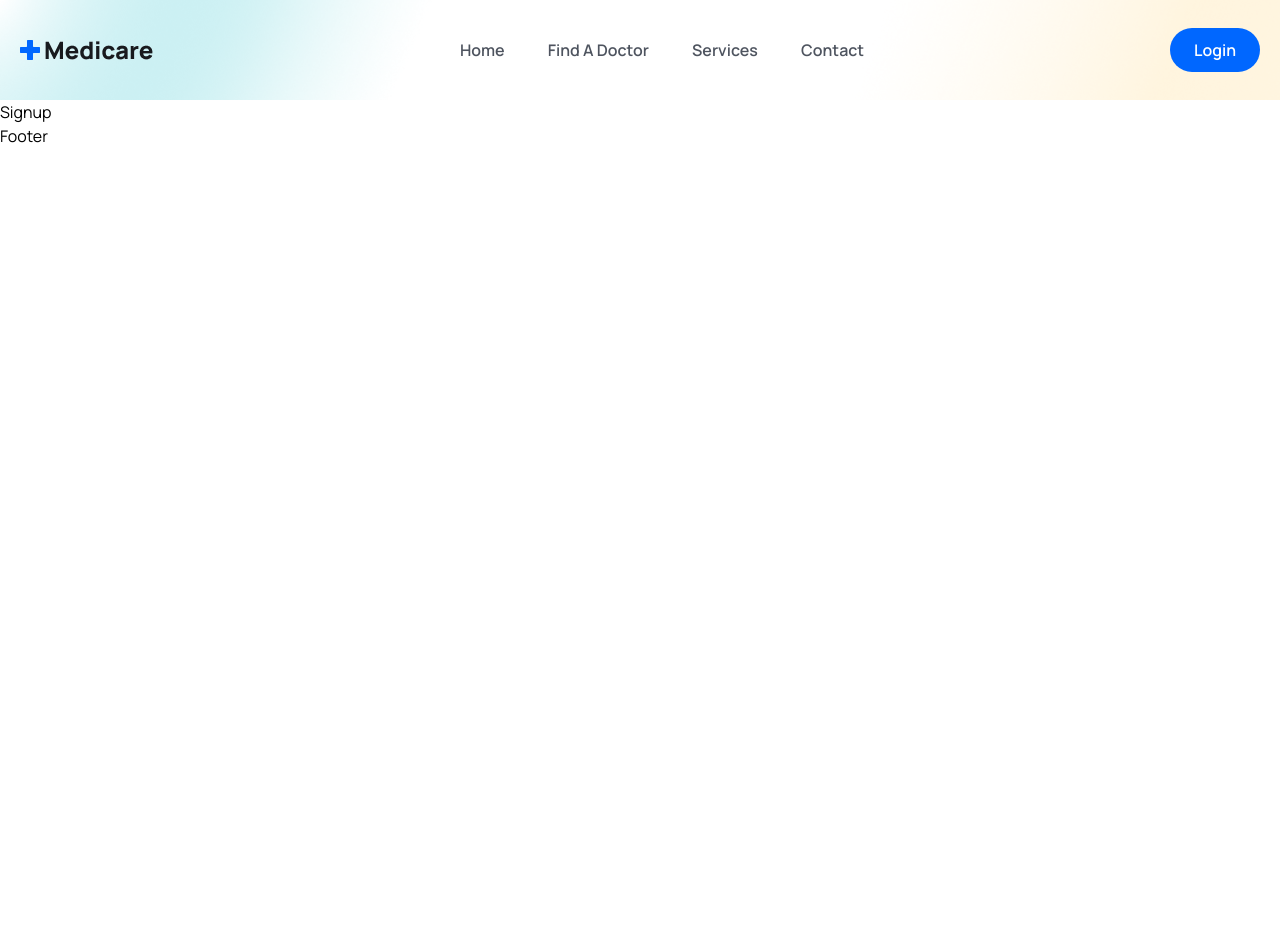
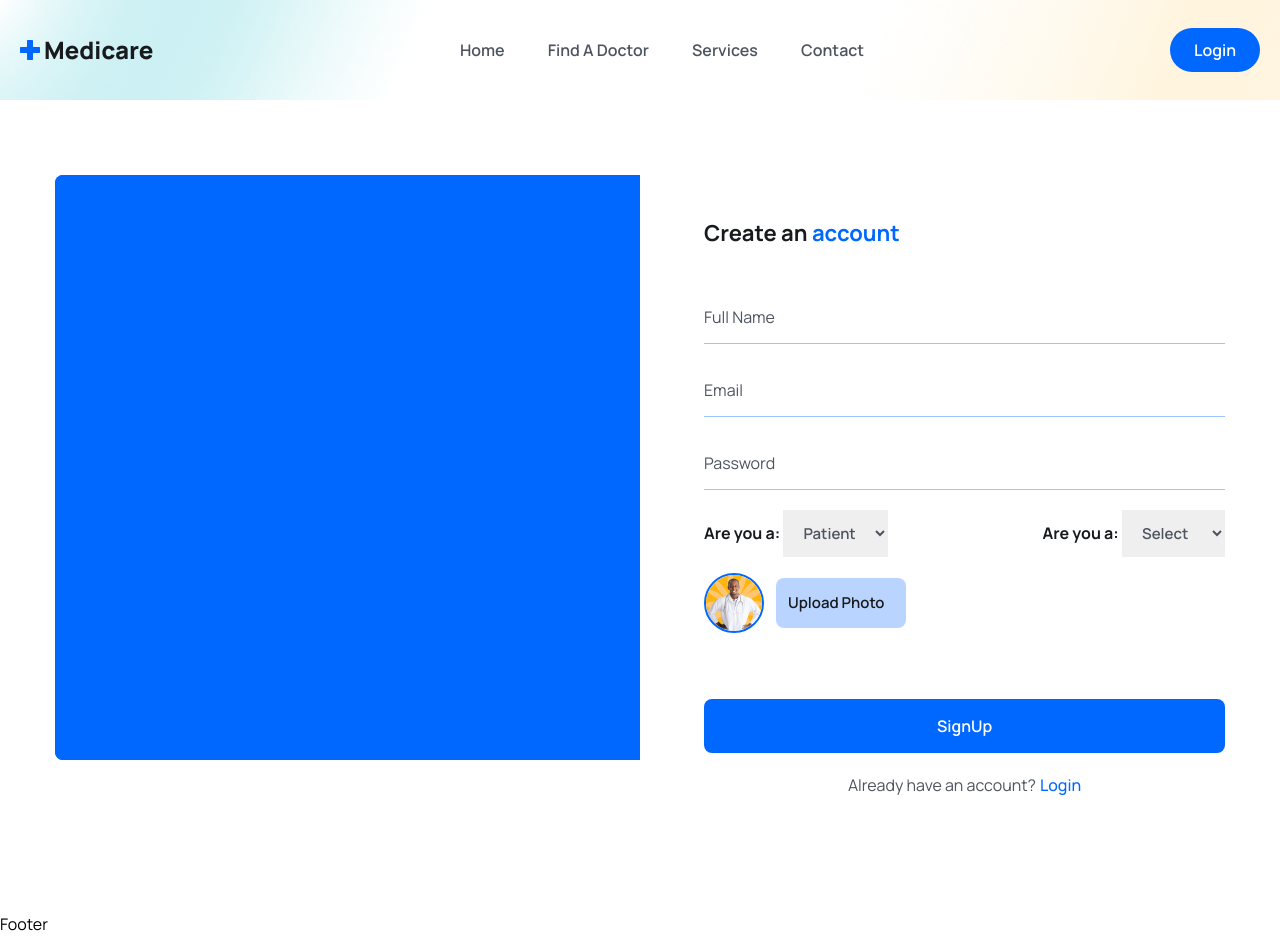
Before and after one commit to Keerikadan03/DAMS, a React (Vite) app in the folder frontend/: page /register in a window 1280 px wide. Before the commit the page ends 800 px from the top, so only its background shows below. Built offline with nearby package versions, Linux system fonts and the light colour scheme.

Commit message:
done with signup page, remember to add file adding through cloudinary, about to do testing in backend- postman

```diff
--- a/frontend/src/pages/Login.jsx
+++ b/frontend/src/pages/Login.jsx
@@ -40,7 +40,7 @@ const Login = () => {
             />
           </div>
           <div className='mt-7'>
-            <button type='submit' className='w-full btn rounded-lg'>Submit</button>
+            <button type='submit' className='w-full btn rounded-lg'>Login</button>
           </div>
           <p className=' mt-5 text-center text-textColor'>Don&apos;t have an account?
             <Link to='/register' className='text-primaryColor font-medium ml-1'>Register</Link>
--- a/frontend/src/pages/Signup.jsx
+++ b/frontend/src/pages/Signup.jsx
@@ -1,8 +1,139 @@
-import React from 'react'
+import signUpImage from  '../assets/images/signup.gif'
+import avatar from '../assets/images/doctor-img01.png'
+import { Link } from 'react-router-dom'
+import { useState } from 'react'
 
 const Signup = () => {
+
+  const [selectedFile, setSelectedFile] = useState(null)
+  const [previewURL, setPreviewURL] = useState('')
+  const [formData, setFormData] = useState({
+    name: '',
+    email: '',
+    password: '',
+    role: 'patient',
+    gender: '',
+    photo: selectedFile,
+  })
+
+  const handleInputChange = (e) => {
+    setFormData({...formData,[e.target.name]:e.target.value})
+  }
+
+  const handleFileInputChange = async(e) => {
+    const file = e.target.files[0]
+    console.log(file)
+    //use cloudinary to upload image later
+  }
+
+  const submitHandler = async(e) => {
+    e.preventDefault();
+  }
+
   return (
-    <div>Signup</div>
+    <section className='px-5 xl:px-0'>
+      <div className='max-w-[1170px] mx-auto '>
+        <div className='grid grid-cols-1 lg:grid-cols-2'>
+
+          <div>
+            <div className='hidden lg:block bg-primaryColor rounded-l-lg'>
+              <figure className='rounded-l-lg'>
+                <img src={signUpImage} alt="img" className='w-full rounded-l-lg'/>
+              </figure>
+            </div>
+          </div>
+
+          <div className='rounded-l-lg lg:pl-16 py-10'>
+            <h3 className='text-headingColor text-[22px] leading-9 font-bold mb-10'>
+              Create an<span className='text-primaryColor '> account</span>
+            </h3>
+            <form action="" onSubmit={submitHandler}>
+              <div className='mb-5'>
+                <input
+                type="text"
+                placeholder='Full Name'
+                name='name'
+                value={formData.name}
+                onChange={handleInputChange}
+                className='w-full pr-4 py-3 border-b border-solid border-[#0066ff61] focus:outline-none focus:border-b-primaryColor text-[16px] leading-7 text-headingColor placeholder:text-textColor cursor-pointer' required
+                />
+              </div>
+
+              <div className='mb-5'>
+                <input
+                type="email"
+                placeholder='Email'
+                name='email'
+                value={formData.email}
+                onChange={handleInputChange}
+                className='w-full pr-4 py-3 border-b border-solid border-[#0066ff61] focus:outline-none focus:border-b-primaryColor text-[16px] leading-7 text-headingColor placeholder:text-textColor cursor-pointer' required
+                />
+              </div>
+
+              <div className='mb-5'>
+                <input
+                type="password"
+                placeholder='Password'
+                name='password'
+                value={formData.password}
+                onChange={handleInputChange}
+                className='w-full pr-4 py-3 border-b border-solid border-[#0066ff61] focus:outline-none focus:border-b-primaryColor text-[16px] leading-7 text-headingColor placeholder:text-textColor cursor-pointer' required
+                />
+              </div>
+
+              <div className='mb-4 flex items-center justify-between'>
+                <label className='text-headingColor font-bold text-[16px] leadnig-7'>
+                  Are you a: <select name='role'
+                  className='text-textColor font-semibold text-[15px] px-4 py-3 leading-7 focus:outline-none'
+                  value={formData.role}
+                  onChange={handleInputChange}
+                  >
+                    <option value='patient'>Patient</option>
+                    <option value='doctor'>Doctor</option>
+                  </select>
+                </label>
+
+                <label className='text-headingColor font-bold text-[16px] leadnig-7'>
+                  Are you a: <select name='gender'
+                  className='text-textColor font-semibold text-[15px] px-4 py-3 leading-7 focus:outline-none'
+                  value={formData.gender}
+                  onChange={handleInputChange}
+                  >
+                    <option value=''>Select</option>
+                    <option value='male'>Male</option>
+                    <option value='female'>Female</option>
+                  </select>
+                </label>
+              </div>
+
+              <div className='mb-5 flex items-center gap-3'>
+                <figure className='w-[60px] h-[60px] rounded-full border-2 border-solid border-primaryColor flex items-center justify-center'>
+                  <img src={avatar} alt="" className='w-full rounded-full'/>
+                </figure>
+                <div className='relative w-[130px] h-[50px]'>
+                  <input
+                  type="file"
+                  name='photo'
+                  id='customFile'
+                  onChange={handleFileInputChange}
+                  accept='.jpg,.png'
+                  className='absolute top-0 left-0 w-full h-full opacity-0 cursor-pointer'
+                  />
+                  <label htmlFor="customFile" className='absolute top-0 left-0 h-full w-full flex items-center px-[0.75rem] py-[0.375rem] text-[15px] leading-6 overflow-hidden bg-[#0066ff46] text-headingColor cursor-pointer font-semibold rounded-lg truncate'>Upload Photo</label>
+                </div>
+              </div>
+
+              <div className='mt-7'>
+                <button type='submit' className='w-full btn rounded-lg'>SignUp</button>
+              </div>
+              <p className=' mt-5 text-center text-textColor'>Already have an account?
+                <Link to='/login' className='text-primaryColor font-medium ml-1'>Login</Link>
+              </p>
+            </form>
+          </div>
+        </div>
+      </div>
+    </section>
   )
 }
 
```
